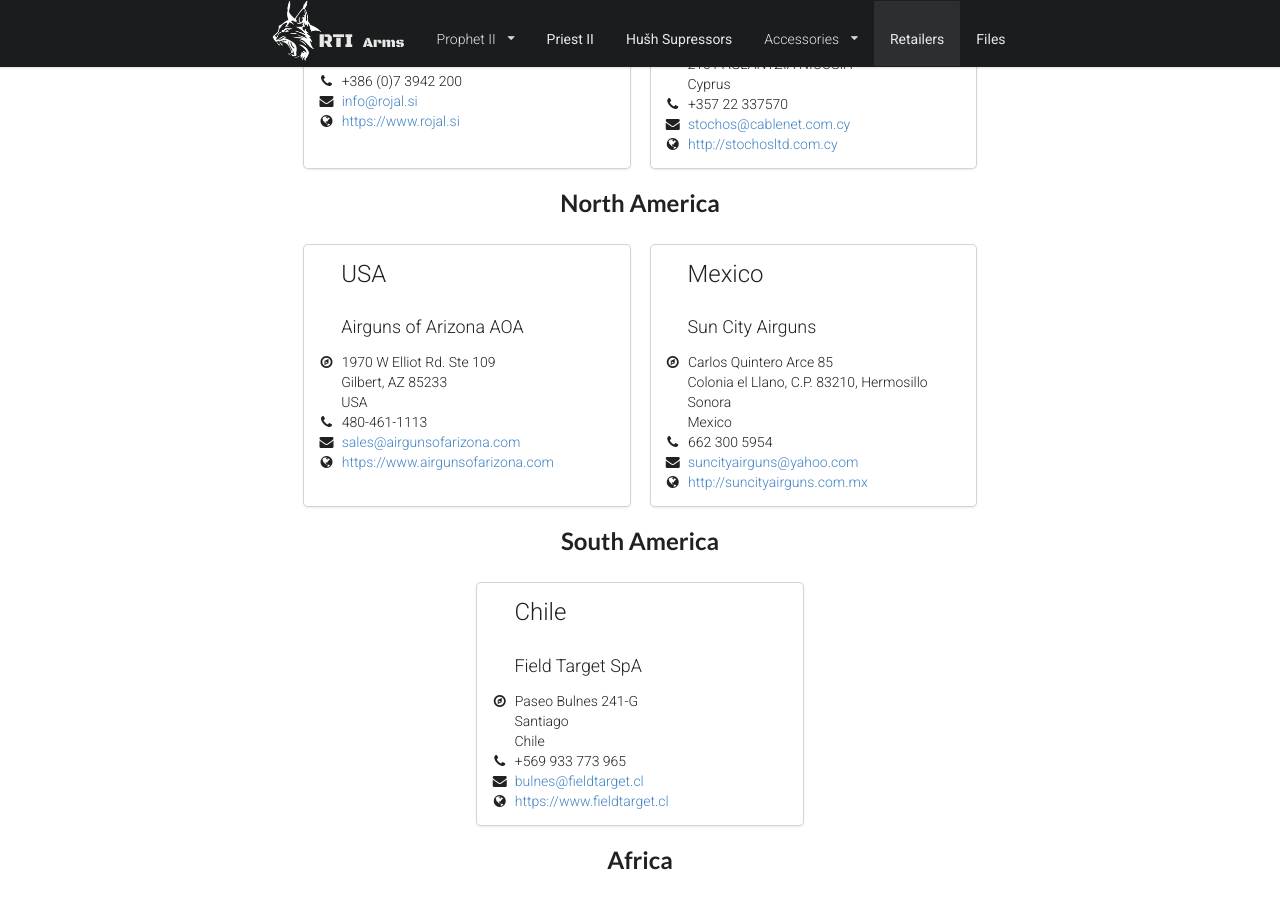
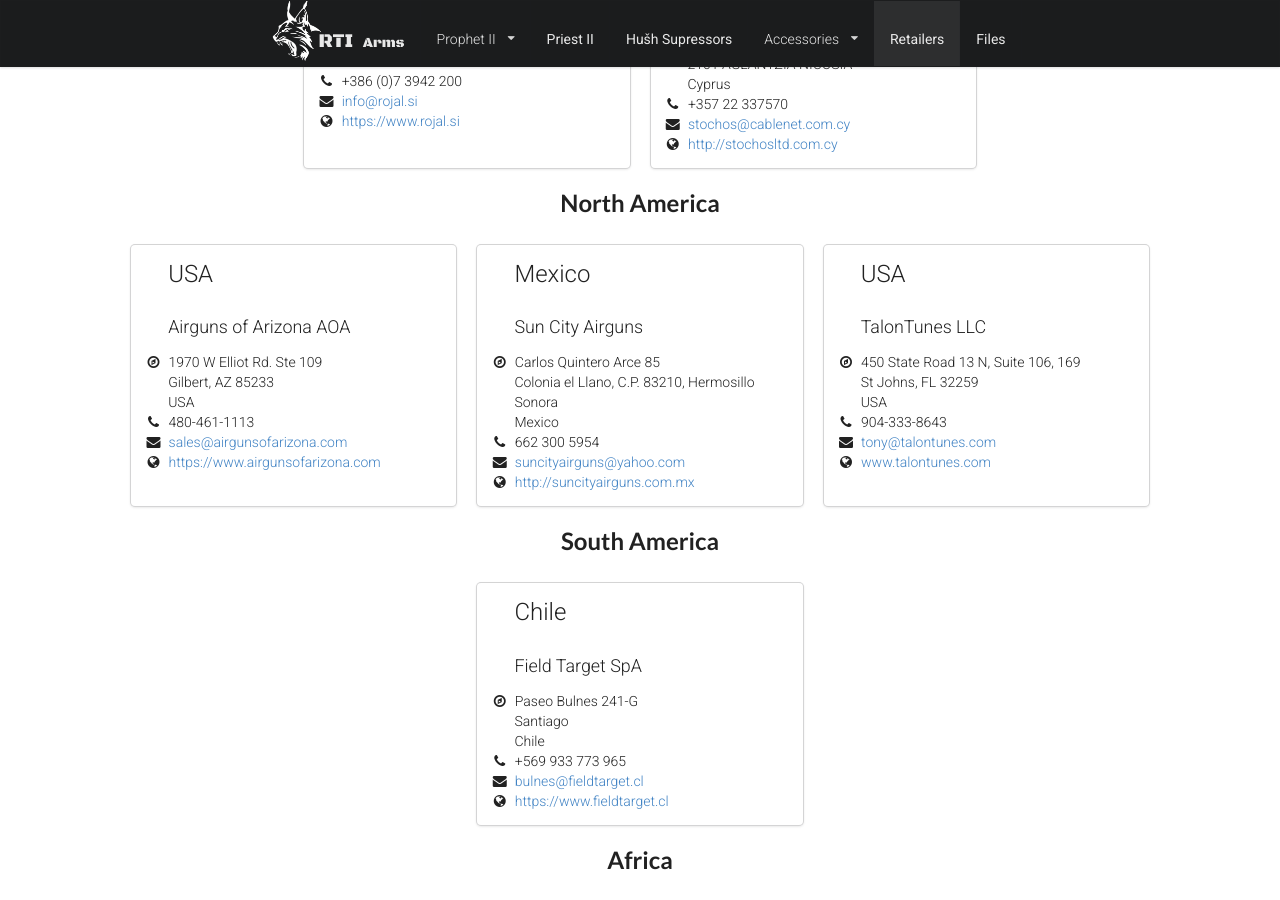
Before and after one commit to qstraza/rtiarms, a Jekyll site: the page built from pages/retailers.html, in a window 1280 px wide and 900 px high, scrolled down 2172 px. Built offline with Jekyll 4.4.1, drawn with Linux system fonts in a browser that asks for light colours.

Commit message:
added talon to retailer

```diff
--- a/_data/retailers.yml
+++ b/_data/retailers.yml
@@ -198,6 +198,20 @@
                     - 33.3503052
                     - -111.8326319
         -
+            id: 22
+            name: "TalonTunes LLC"
+            street: "450 State Road 13 N, Suite 106, 169"
+            city: "St Johns, FL 32259"
+            website:
+                - "www.talontunes.com"
+            email: "tony@talontunes.com"
+            phone: "904-333-8643"
+            country: "USA"
+            represents:
+                "USA":
+                    - 30.119552686893453,
+                    - -81.62697086854801
+        -
             id: 13
             name: "Sun City Airguns"
             street: "Carlos Quintero Arce 85"
```
